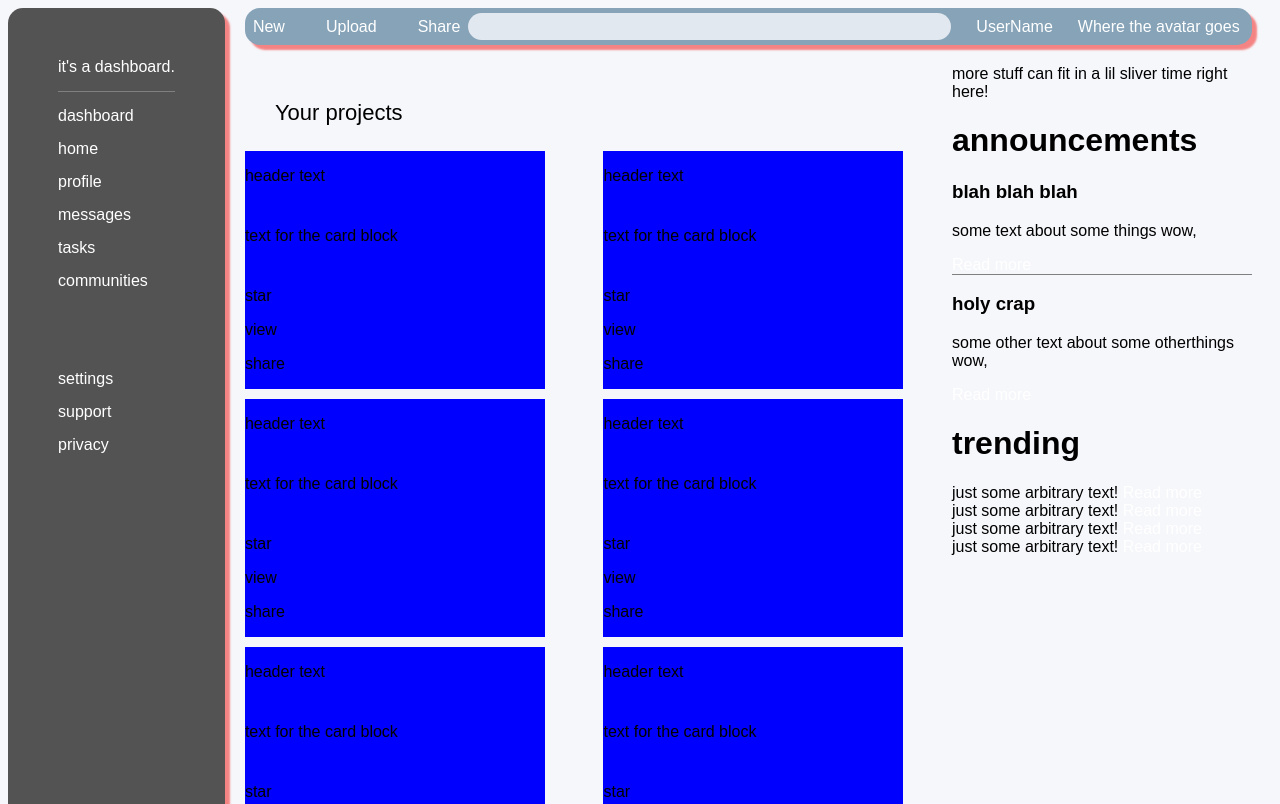
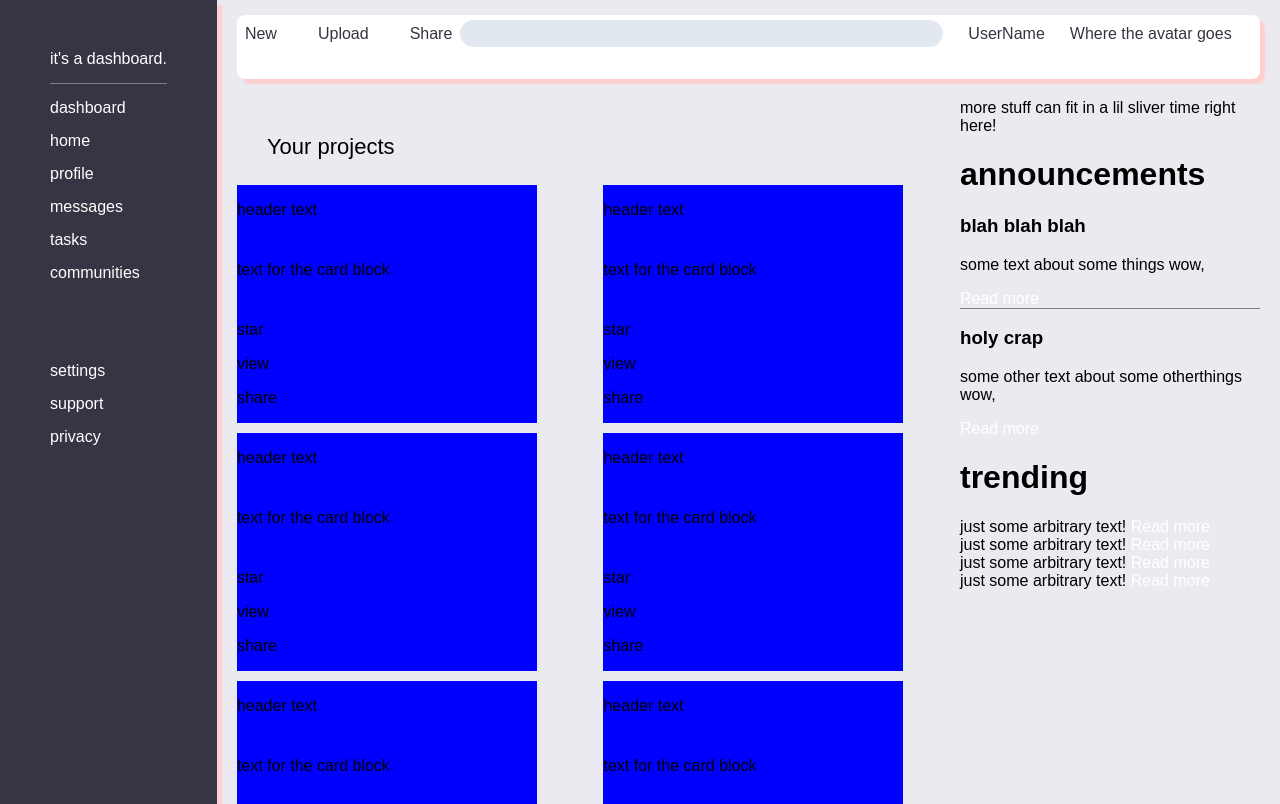
Before and after one commit to teajm/admin-dashboard, a plain HTML site: page index.html in a window 1280 px wide. Shown: the top 804 px of the page. Drawn offline with Linux system fonts and the light colour scheme.

Commit message:
add'l css styling

```diff
--- a/styles.css
+++ b/styles.css
@@ -1,12 +1,13 @@
 :root {
-    --dark-text: rgb(65, 69, 81);
-    --light-text: rgb(130, 132, 144);
+    --dark-text: rgb(53, 53, 67);
+    --light-text: white;
     /* --hover-link: rgb(45, 109, 212); */
-    --background-col: rgb(246 247 251);
+    --background-col: rgb(234, 234, 240);
+    --shadow-col:#fecfcf;
 }
 body{
     background-color: var(--background-col);
-
+    margin:0;
     font-family: 'Rubik', sans-serif;
     font-size: 16px;
 }
@@ -25,28 +26,30 @@ body{
 .sidebar{
     height: 100%;
     position:relative;
-left: 0;
-top: 0;
+    left: 0;
+    top: 0;
     color:white;
     display:grid;
-    grid-area: 1 / 1 / 4 / 2;
+    grid-column: 1 / 2;
+    grid-row: 1 / 3;
     grid-auto-rows:max-content;
     grid-template-rows: max-content;
     grid-template-columns: max-content;
     grid-template-areas: none;
     row-gap: 15px;
     padding:50px;
-    background-color: #535353;
+    background-color: rgb(53, 53, 67);
     color:white;
-    box-shadow: 5px 5px 2px #F48484;
-    border-radius: 15px;
+    box-shadow: 5px 5px 2px var(--shadow-col);
 }
 .header{
-    color:white;
-    grid-area: 1 / 2 / 2 / 4;
-    background-color: #86A3B8;
-    border-radius: 15px;
-    box-shadow: 5px 5px 2px #F48484;
+    margin-top: 15px;
+    height:8vh;
+    color: var(--dark-text);
+    grid-area: 1 / 2 / 2/ 4;
+    background-color: white;
+    box-shadow: 5px 5px 2px var(--shadow-col);
+    border-radius: 8px;
     /* display:grid;
     grid-template-rows: max-content;
     grid-template-columns: 1fr max-content;
@@ -57,6 +60,9 @@ top: 0;
     grid-template-rows: max-content;
     grid-template-columns: 1fr max-content;
     overflow: hidden;
+}
+.nav a{
+    color: var(--dark-text);
 }
 a {
     color: white;
```
